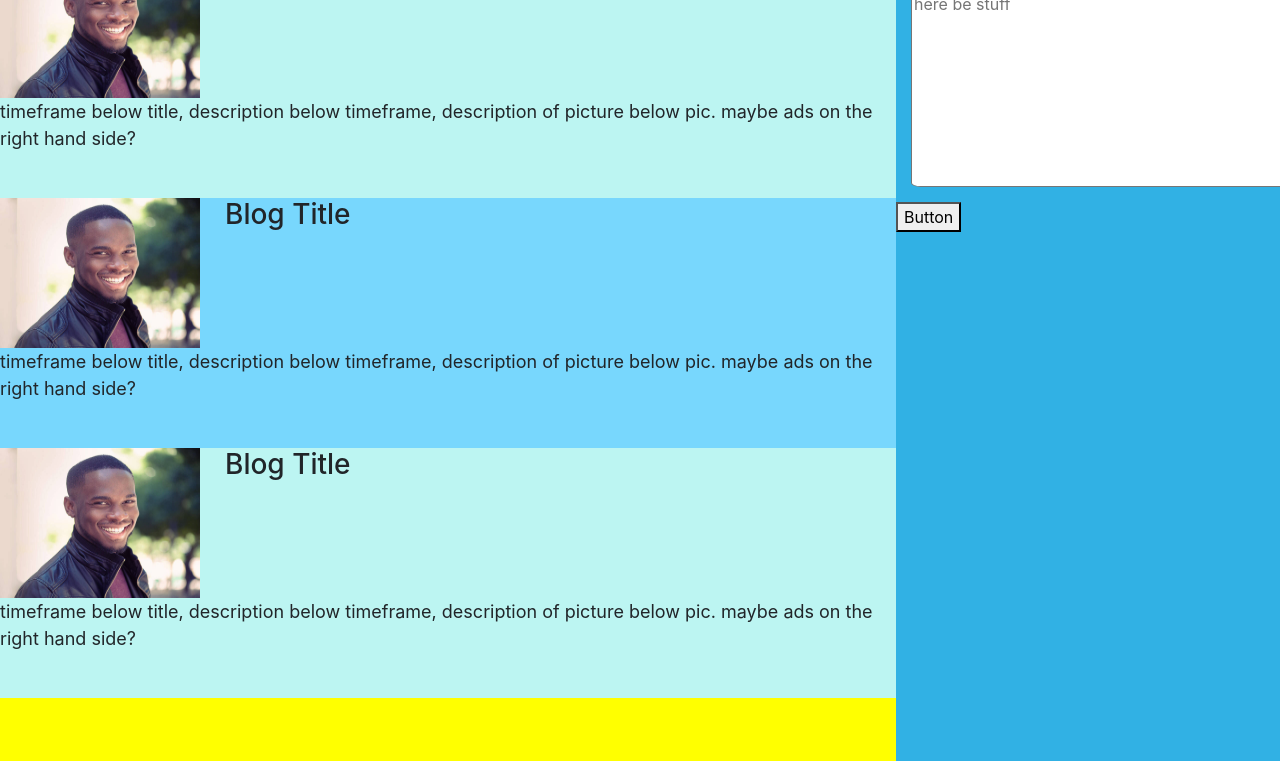
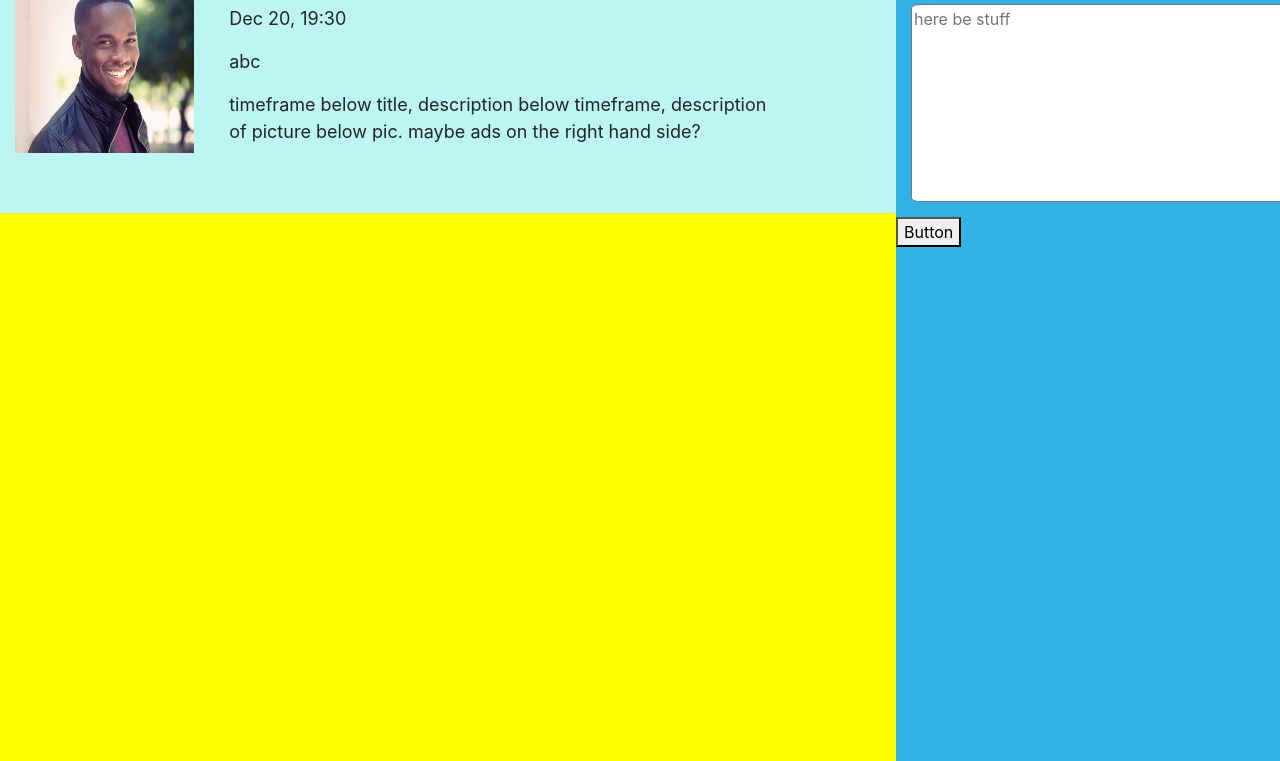
Before and after one commit to zhengz55/SuperMomsClub, a plain HTML site: page public/blogs.html in a window 1280 px wide. Shown: the part 108-869 px from the top of the page. Drawn offline with nearby package versions, Linux system fonts and the light colour scheme.

Commit message:
2020/7/17 Flora

```diff
--- a/public/blogs.html
+++ b/public/blogs.html
@@ -23,20 +23,15 @@
     <div class="bg">
       <div class="container-main">
         <div class="event">
-          <img src="img/profilePic.jpg" width="200px" height="150px">
+          <img src="img/profilePic.jpg" width="20%" height="70%">
+          <div class="container-description">
           <h3>Blog Title</h3>
+          <p>Dec 20, 19:30</p>
+          <p>abc</p>
           <p>timeframe below title, description below timeframe, description of picture below pic. maybe ads on the right hand side?</p>
         </div>
-        <div class="event">
-          <img src="img/profilePic.jpg" width="200px" height="150px">
-          <h3>Blog Title</h3>
-          <p>timeframe below title, description below timeframe, description of picture below pic. maybe ads on the right hand side?</p>
         </div>
-        <div class="event">
-          <img src="img/profilePic.jpg" width="200px" height="150px">
-          <h3>Blog Title</h3>
-          <p>timeframe below title, description below timeframe, description of picture below pic. maybe ads on the right hand side?</p>
-        </div>
+
 
 
 
--- a/public/css/blogs.css
+++ b/public/css/blogs.css
@@ -83,3 +83,22 @@ p {
 textarea {
     left: 15px;
 }
+
+.event * {
+     float: left;
+}
+
+.container-description{
+max-width: 65%;
+height: 100%;
+}
+
+.container-description * {
+    float: none;
+    margin-left: 35px;
+}
+
+img{
+    margin-top: 15px;
+    margin-left: 15px;
+}
```
